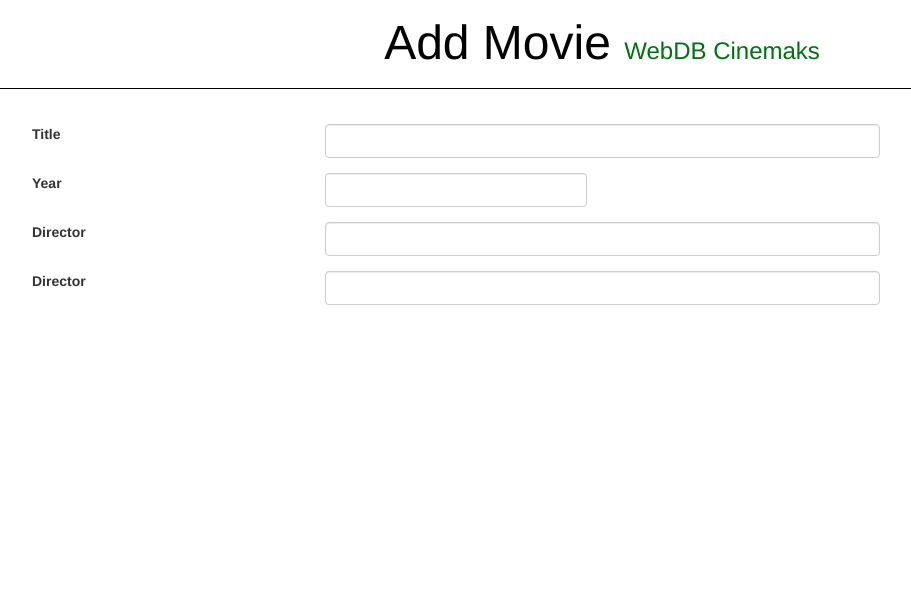
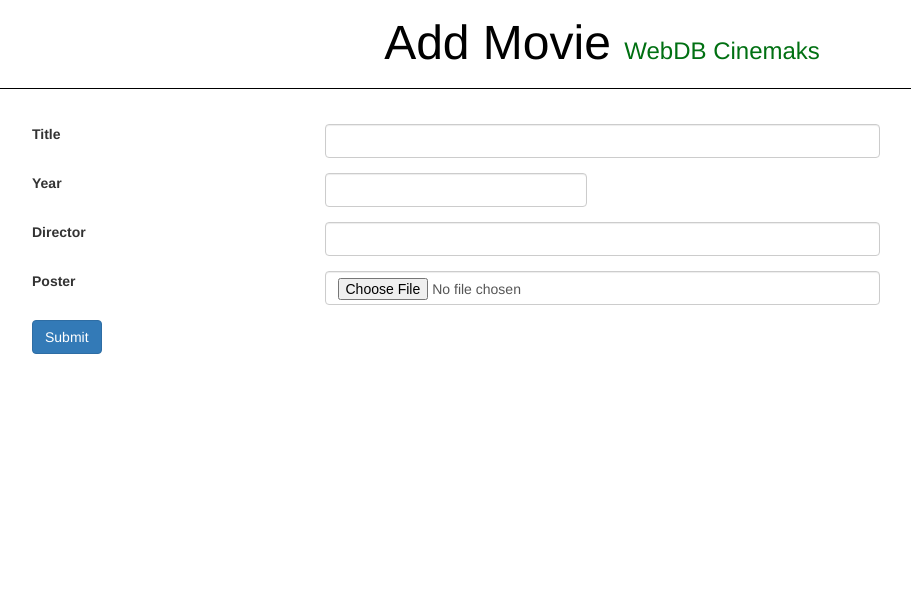
Before and after one commit to jennieflorensia/PemwebWeek12_1, a CodeIgniter app: page /PemwebWeek12/index.php/moviepage/AddMovie in a window 1280 px wide. Shown: the part 51-645 px from the top of the page, without its empty margins (38-949 px from the left). Run offline with CodeIgniter, Linux system fonts and the light colour scheme; data that the repository does not hold is empty; some libraries are stand-ins or nearby versions.

Commit message:
Submit Button
Ada button submitnya.

```diff
--- a/application/config/config.php
+++ b/application/config/config.php
@@ -23,7 +23,7 @@ defined('BASEPATH') OR exit('No direct script access allowed');
 | a PHP script and you can easily do that on your own.
 |
 */
-$config['base_url'] = 'http://localhost/Pemweb/Praktek/tes/PemwebWeek12_1/';
+$config['base_url'] = 'http://localhost/PemwebWeek12/PemwebWeek12';
 
 /*
 |--------------------------------------------------------------------------
--- a/application/controllers/MoviePage.php
+++ b/application/controllers/MoviePage.php
@@ -40,6 +40,11 @@ class MoviePage extends CI_Controller {
 
 	public function AddMovie()
 	{
+		$data['style'] = $this->load->view('include/style',NULL,TRUE);
+		$data['script'] = $this->load->view('include/script',NULL,TRUE);
+		$data['navbar'] = $this->load->view('template/navbar_movie',NULL,TRUE);
+		$data['footer'] = $this->load->view('template/footer_movie',NULL,TRUE);
+
 		$post = $this->input->post();
 		$this->Title = $post['title'];
 		$this->Year = $post['year'];
@@ -52,10 +57,7 @@ class MoviePage extends CI_Controller {
 		$config['max_height']           = 768;
 
 		$this->load->library('upload', $config);
-		$data['style'] = $this->load->view('include/style',NULL,TRUE);
-		$data['script'] = $this->load->view('include/script',NULL,TRUE);
-		$data['navbar'] = $this->load->view('template/navbar_movie',NULL,TRUE);
-		$data['footer'] = $this->load->view('template/footer_movie',NULL,TRUE);
+
 
 		$this->load->view('page/movie_add', $data);
 	}
--- a/application/views/page/movie_add.php
+++ b/application/views/page/movie_add.php
@@ -32,9 +32,10 @@
                     <div class='col-sm-6'><input class='form-control' type='text' name="dir"></div>
 			</div>
 			<div class='form-group row'>
-                    <label class='col-sm-3'>Director</label>
-                    <div class='col-sm-6'><input class='form-control' type='text' name="dir"></div>
-            </div>
+                    <label class='col-sm-3'>Poster</label>
+                    <div class='col-sm-6'><input class='form-control' type='file' name="poster"></div>
+			</div>
+			<input type="submit" class="btn btn-primary"/>
 		<?php echo form_close(); ?>
 	</div>
 	<?php echo $footer; ?>
```
